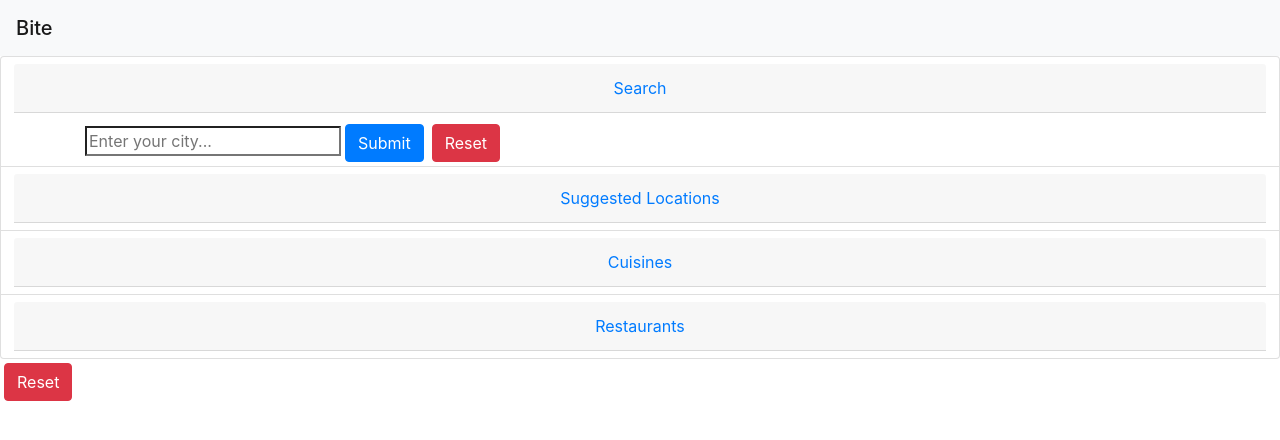
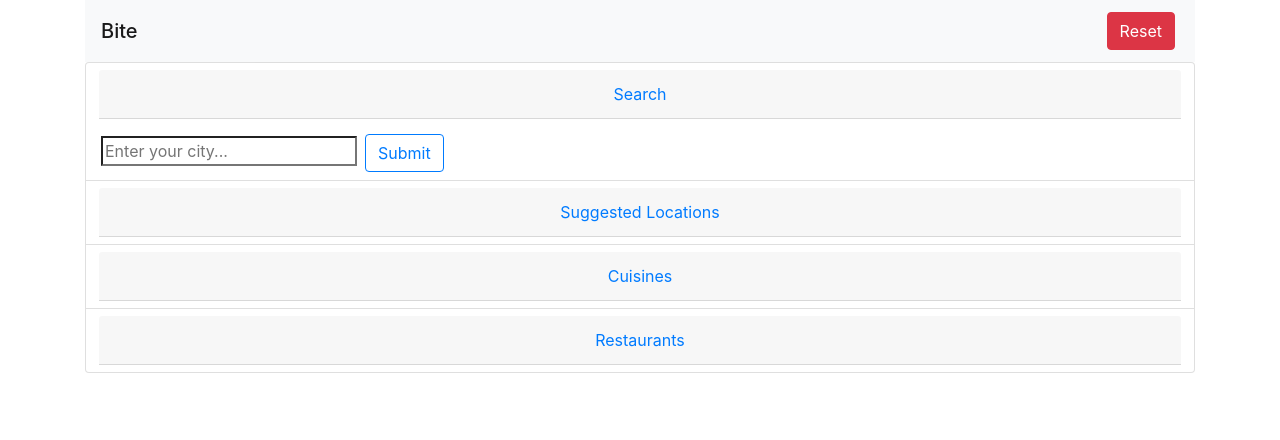
Before and after one commit to ebrock/bite, a React (Create React App) app: page / in a window 1280 px wide. Shown: the top 440 px of the page. Built offline with nearby package versions, Linux system fonts and the light colour scheme.

Commit message:
added reset to navbar, removed reset from search, added container to restaurants

```diff
--- a/src/App.jsx
+++ b/src/App.jsx
@@ -9,6 +9,7 @@ import "bootstrap/dist/css/bootstrap.min.css";
 import Accordion from "react-bootstrap/Accordion";
 import Card from "react-bootstrap/Card";
 import Button from "react-bootstrap/Button";
+import Container from "react-bootstrap/Container";
 
 class App extends React.Component {
   constructor(props) {
@@ -167,7 +168,8 @@ class App extends React.Component {
 
     return (
       <div>
-        <NavBar />
+        <Container>
+          <NavBar onReset={this.handleReset} />
           <Accordion defaultActiveKey="0" activeKey={key}>
             <Card>
               <Accordion.Toggle as={Button} variant="link" eventKey="0">
@@ -177,7 +179,6 @@ class App extends React.Component {
                 <Search
                   onChange={this.handleChange}
                   onSubmit={this.handleSubmit}
-                onReset={this.handleReset}
                   getRestaurantDetails={this.props.getRestaurantDetails}
                 />
               </Accordion.Collapse>
@@ -211,13 +212,13 @@ class App extends React.Component {
                 <Card.Header>Restaurants</Card.Header>
               </Accordion.Toggle>
               <Accordion.Collapse eventKey="3">
-              <RestaurantsTable restaurantsData={this.state.restaurantsData} />
+                <RestaurantsTable
+                  restaurantsData={this.state.restaurantsData}
+                />
               </Accordion.Collapse>
             </Card>
           </Accordion>
-        <Button className="m-1" variant="danger" onClick={this.handleReset}>
-          Reset
-        </Button>
+        </Container>
       </div>
     );
   }
--- a/src/components/cuisines.jsx
+++ b/src/components/cuisines.jsx
@@ -25,7 +25,7 @@ class Cuisines extends React.Component {
       buttons = (
         <Button
           className="m-1"
-          variant="secondary"
+          variant="outline-primary"
           onClick={this.props.onNextClick}
           block
         >
--- a/src/components/navbar.jsx
+++ b/src/components/navbar.jsx
@@ -1,11 +1,22 @@
 import React from "react";
 import Navbar from "react-bootstrap/Navbar";
+import Button from "react-bootstrap/Button";
 
 class NavBar extends React.Component {
   render() {
     return (
-      <Navbar bg="light">
+      <Navbar id="navbar" bg="light">
         <Navbar.Brand className="mb-0 h1">Bite</Navbar.Brand>
+        <Navbar.Collapse className="justify-content-end">
+          <Button
+            id="reset-btn"
+            className="m-1"
+            variant="danger"
+            onClick={this.props.onReset}
+          >
+            Reset
+          </Button>
+        </Navbar.Collapse>
       </Navbar>
     );
   }
--- a/src/components/restaurantstable.jsx
+++ b/src/components/restaurantstable.jsx
@@ -3,6 +3,7 @@ import Card from "react-bootstrap/Card";
 import Accordion from "react-bootstrap/Accordion";
 import Row from "react-bootstrap/Row";
 import Col from "react-bootstrap/Col";
+import Container from "react-bootstrap/Container";
 
 class RestaurantsTable extends React.Component {
   render() {
@@ -23,11 +24,13 @@ class RestaurantsTable extends React.Component {
 
     //  Set the title. Previously null or "Location Suggestions".
     return (
-      <Row>
-        <Col>
-          <Accordion>{restaurants}</Accordion>
-        </Col>
-      </Row>
+      <Container>
+        <Row>
+          <Col>
+            <Accordion>{restaurants}</Accordion>
+          </Col>
+        </Row>
+      </Container>
     );
   }
 }
--- a/src/components/search.jsx
+++ b/src/components/search.jsx
@@ -1,11 +1,13 @@
 import React from "react";
 import Button from "react-bootstrap/Button";
+import Row from "react-bootstrap/Row";
+import Container from "react-bootstrap/Container";
 
 class Search extends React.Component {
   render() {
     return (
       <div className="container">
-        <div id="city-search" className="row">
+        <div id="search" className="row">
           <div className="col">
             <form onSubmit={this.props.onSubmit}>
               <input
@@ -19,19 +21,12 @@ class Search extends React.Component {
                 required
               ></input>
               <Button
-                className="m-1"
-                variant="primary"
+                className="m-2"
+                variant="outline-primary"
                 type="submit"
                 city="Submit"
               >
                 Submit
-              </Button>
-              <Button
-                className="m-1"
-                variant="danger"
-                onClick={this.props.onReset}
-              >
-                Reset
               </Button>
             </form>
           </div>
```
Lines whose indentation alone changed are shown as unchanged.
